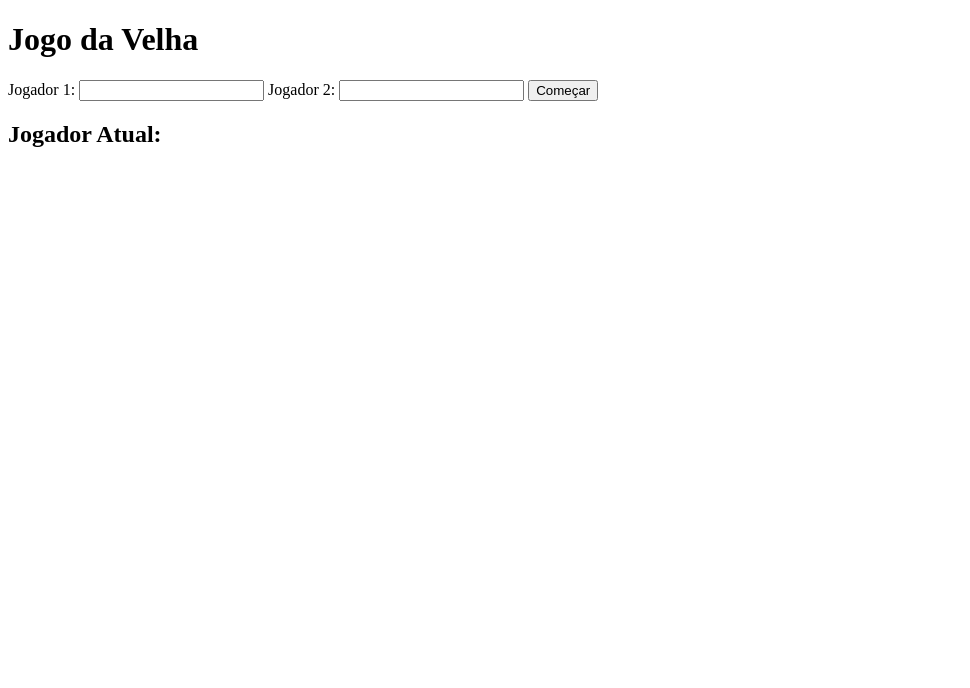
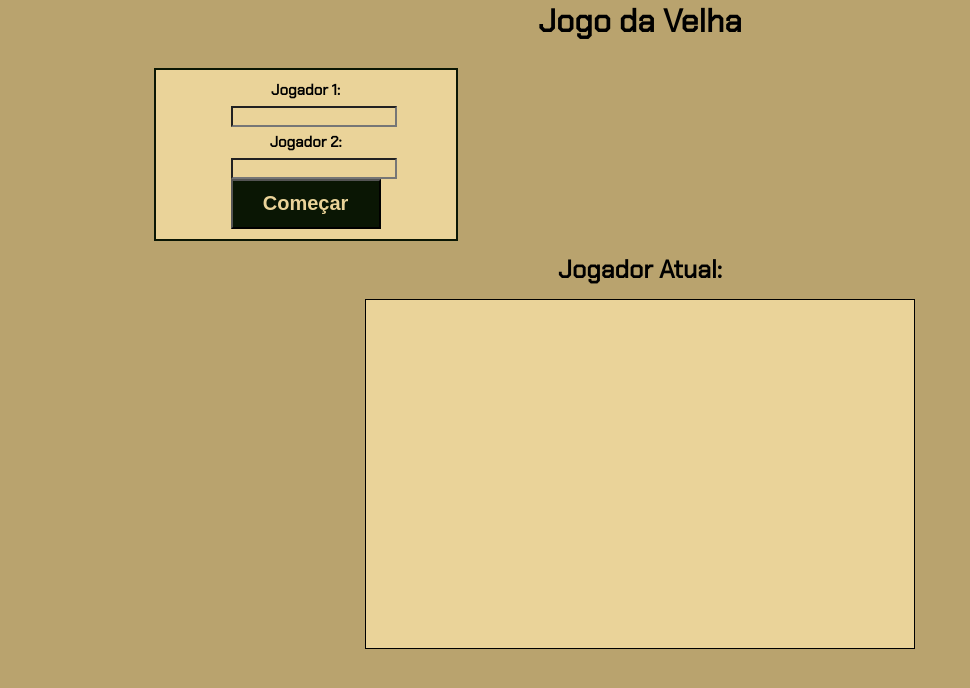
Before and after one commit to josecardozoif/PWAoldsgameJ, a website: page index.html in a window 1280 px wide. Both pictures are taken after a click on the button "Começar". Shown: the whole page, without its empty margins (0-970 px from the left). Drawn offline with Linux system fonts and the light colour scheme.

Commit message:
Atualizando a PWA

```diff
--- a/index.html
+++ b/index.html
@@ -16,7 +16,7 @@
         <h1>Jogo da Velha</h1>
     </div>
 
-    <div>
+    <div id="jogadores">
         <label>Jogador 1:</label>
         <input type="text" id="jogador1" />
 
@@ -31,21 +31,21 @@
     <div id="jogo">
         <table cellpadding="0" cellspacing="0">
             <tr border="1">
-                <td onclick="posicao(this, 1);" onmouseover="this.style.backgroundColor = 'blue'" onmousemove="this.style.backgroundColor = 'red'"></td>
-                <td onclick="posicao(this, 2);" onmouseover="this.style.backgroundColor = 'blue'" onmousemove="this.style.backgroundColor = 'red'"></td>
-                <td onclick="posicao(this, 3);" onmouseover="this.style.backgroundColor = 'blue'" onmousemove="this.style.backgroundColor = 'red'"></td>
+                <td onclick="posicao(this, 0);"> &nbsp; </td>
+                <td onclick="posicao(this, 1);"> &nbsp; </td>
+                <td onclick="posicao(this, 2);"> &nbsp; </td>
             </tr>
 
             <tr border="1">
-                <td onclick="posicao(this, 4);" onmouseover="this.style.backgroundColor = 'blue'" onmousemove="this.style.backgroundColor = 'red'"></td>
-                <td onclick="posicao(this, 5);" onmouseover="this.style.backgroundColor = 'blue'" onmousemove="this.style.backgroundColor = 'red'"></td>
-                <td onclick="posicao(this, 6);" onmouseover="this.style.backgroundColor = 'blue'" onmousemove="this.style.backgroundColor = 'red'"></td>
+                <td onclick="posicao(this, 3);"> &nbsp; </td>
+                <td onclick="posicao(this, 4);"> &nbsp; </td>
+                <td onclick="posicao(this, 5);"> &nbsp; </td>
             </tr>
 
             <tr border="1">
-                <td onclick="posicao(this, 7);" onmouseover="this.style.backgroundColor = 'blue'" onmousemove="this.style.backgroundColor = 'red'"></td>
-                <td onclick="posicao(this, 8);" onmouseover="this.style.backgroundColor = 'blue'" onmousemove="this.style.backgroundColor = 'red'"></td>
-                <td onclick="posicao(this, 9);" onmouseover="this.style.backgroundColor = 'blue'" onmousemove="this.style.backgroundColor = 'red'"></td>
+                <td onclick="posicao(this, 6);"> &nbsp; </td>
+                <td onclick="posicao(this, 7);"> &nbsp; </td>
+                <td onclick="posicao(this, 8);"> &nbsp; </td>
             </tr>
         </table>
     </div>
--- a/script.js
+++ b/script.js
@@ -37,6 +37,18 @@ setJogadorAtual = () => {
     document.getElementById('jogadorAtual').innerHTML = 'Jogador Atual: ' + jogadorAtual.nome;
 }
 
+setVitoria1 = () => {
+    document.getElementById('resultado').innerHTML = jogador1.nome + ' Venceu!';
+}
+
+setVitoria2 = () => {
+    document.getElementById('resultado').innerHTML = jogador2.nome + ' Venceu!';
+}
+
+setEmpate = () => {
+    document.getElementById('resultado').innerHTML = 'Empate. Tente Novamente.';
+}
+
 tabuleiroCheio = () => {
     var preenchidos = 0;
     for(var i = 0; i < tabuleiro.length; i++)
@@ -48,11 +60,11 @@ tabuleiroCheio = () => {
 naHorizontal = () => {
     for(var i = 0; i < 7; i += 3){
         if(tabuleiro[i] == 'X' && tabuleiro[i + 1] == 'X' && tabuleiro[i + 2] == 'X'){
-            document.getElementById('resultado').innerHTML = jogador1.nome + ' Venceu!';
+            setVitoria1();
             reset();
         }
         if (tabuleiro[i] == 'O' && tabuleiro[i + 1] == 'O' && tabuleiro[i + 2] == 'O'){
-            document.getElementById('resultado').innerHTML = jogador2.nome + ' Venceu!';
+            setVitoria2();
             reset();
         }
     }
@@ -61,11 +73,11 @@ naHorizontal = () => {
 naVertical = () => {
     for(var i = 0; i < 3; i++){
         if(tabuleiro[i] == 'X' && tabuleiro[i + 3] == 'X' && tabuleiro[i + 6] == 'X'){
-            document.getElementById('resultado').innerHTML = jogador1.nome + ' Venceu!';
+            setVitoria1();
             reset();
         }
         if (tabuleiro[i] == 'O' && tabuleiro[i + 3] == 'O' && tabuleiro[i + 6] == 'O'){
-            document.getElementById('resultado').innerHTML = jogador2.nome + ' Venceu!';
+            setVitoria2();
             reset();
         }
     }
@@ -74,11 +86,11 @@ naVertical = () => {
 naDiagonal = () => {
     if ((tabuleiro[0] == 'X' && tabuleiro[4] == 'X' && tabuleiro[8] == 'X') ||
     (tabuleiro[2] == 'X' && tabuleiro[4] == 'X' && tabuleiro[6] == 'X')){
-        document.getElementById('resultado').innerHTML = jogador1.nome + ' Venceu!';
+        setVitoria1();
         reset();
     } else if ((tabuleiro[0] == 'O' && tabuleiro[4] == 'O' && tabuleiro[8] == 'O') ||
     (tabuleiro[2] == 'O' && tabuleiro[4] == 'O' && tabuleiro[6] == 'O')){
-        document.getElementById('resultado').innerHTML = jogador2.nome + ' Venceu!';
+        setVitoria2();
         reset();
     }
 }
@@ -97,7 +109,11 @@ posicao = (cel, pos) => {
     naDiagonal();
 
     if(tabuleiroCheio()){
-        document.getElementById('resultado').innerHTML = 'Empate. Tente Novamente.';
+        setEmpate();
         reset();
     }
 }
+
+document.getElementsByTagName('form')[0].addEventListener('submit', (e) => {
+    e.preventDefault();
+})
--- a/style.css
+++ b/style.css
@@ -0,0 +1,105 @@
+@import url('https://fonts.googleapis.com/css2?family=Chakra+Petch&display=swap');
+
+*{
+    margin: 0;
+    padding: 0;
+}
+
+body{
+    font-family: 'Chakra Petch', sans-serif;
+    width: 100%;
+    background-color: #b9a36e;
+    text-align: center;
+}
+
+.container {
+    height: 90vh;
+  }
+
+h1 {
+    align-self: center;
+}
+
+#jogo{
+    display: grid;
+    justify-content: center;
+}
+
+label {
+    font-size: 15px;
+}
+
+table {
+    width: 550px;
+    height: 350px;
+    border: 1px solid black;
+}
+
+table tr {
+    background-color:#ead399;
+    font: bold 46px Verdana;
+    color: rgb(0, 0, 0);
+}
+
+table tr td {
+    text-align: center;
+    width: 33.33%;
+}
+
+table tr td:hover {
+    cursor: pointer;
+}
+
+label {
+    margin-top: 2%;
+    margin-bottom: 2%;
+    margin-left: 35%;
+    margin-right: 35%;
+}
+
+#jogadores {
+    font-size: 20px;
+    font-weight:bold;
+    border:2px solid #0A1604;
+    background-color: #ead399;
+    width: 300px;
+    margin-top: 2%;
+    padding-top: 5px;
+    margin-left: 12%;
+}
+
+input[type=button] {
+    width: 150px;
+    height: 50px;
+    font-size: 20px;
+    font-weight: bold;
+    margin-bottom: 10px;
+    background-color: #0A1604;
+    color: #ead399;
+    margin-left: 25%;
+    margin-right: 25%;
+    text-align: center;
+}
+
+#jogador1 {
+    background-color: #ead399;
+    font-family: 'Chakra Petch', sans-serif;
+    font-weight: bold;
+    margin-left: 25%;
+    margin-right: 25%;
+}
+
+#jogador2 {
+    background-color: #ead399;
+    font-family: 'Chakra Petch', sans-serif;
+    font-weight: bold;
+    margin-left: 25%;
+    margin-right: 25%;
+}
+
+#jogadorAtual{
+    margin-top: 1%;
+    margin-bottom: 1%;
+    font-size: 25px;
+    font-weight: bold;
+}
```
